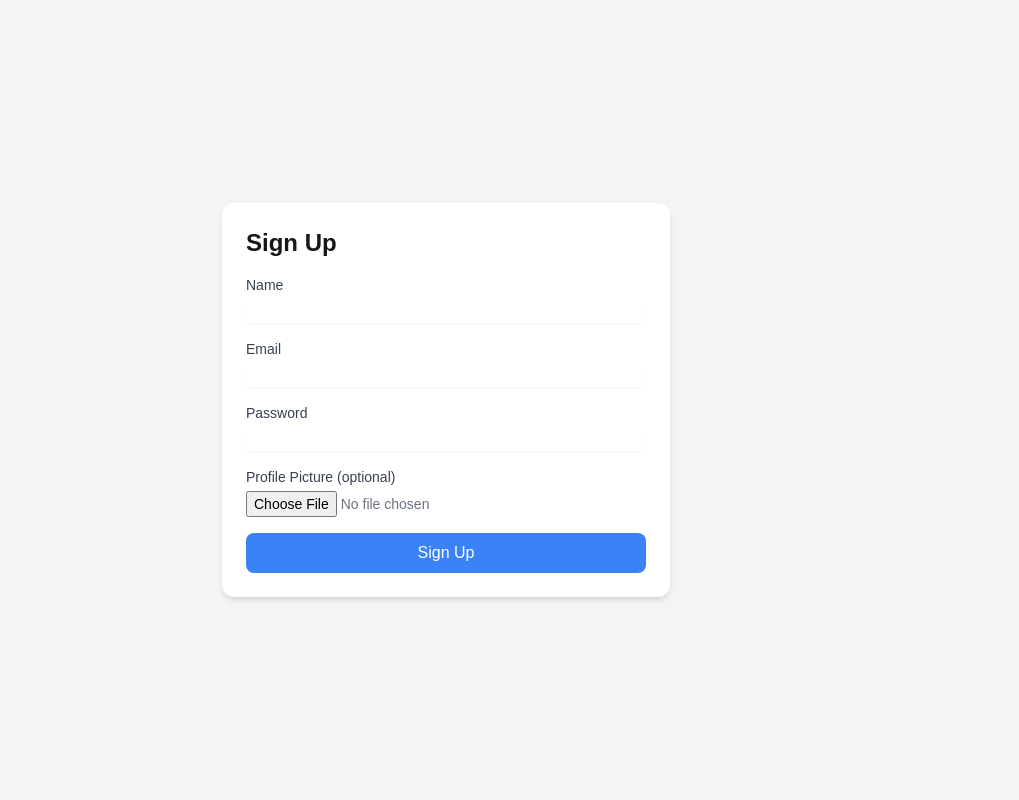
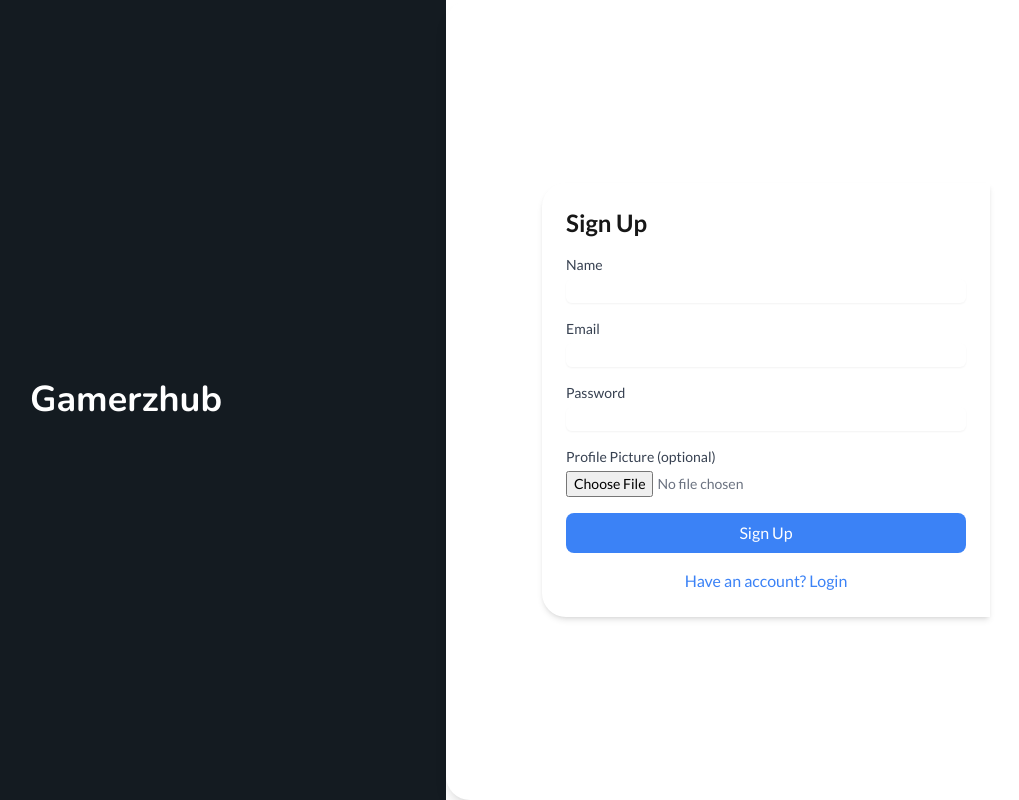
Before and after one commit to jere-eee/p4-full-stack-project, a Next.js app in the folder client/: page /signup in a window 1280 px wide. Shown: the whole page, without its empty margins (194-1213 px from the left). Built offline with nearby package versions, Linux system fonts and the light colour scheme.

Commit message:
styling for login and signup pages

```diff
--- a/client/app/login/page.js
+++ b/client/app/login/page.js
@@ -2,9 +2,22 @@
 import * as Yup from "yup";
 import { useFormik } from "formik";
 import { useRouter } from "next/navigation";
+import { Nunito, Lato } from 'next/font/google';
+import Link from "next/link";
+
+const nunito = Nunito({
+  weight: ["200", "300", "400", "500", "700", "900"],
+  subsets: ["latin"],
+  display: "swap",
+});
+
+const lato = Lato({
+  weight: ["100", "300", "400", "700", "900"],
+  subsets: ["latin"],
+  display: "swap",
+});
 
 export default function Login() {
-
   const router = useRouter();
 
   const formik = useFormik({
@@ -13,42 +26,44 @@ export default function Login() {
       password: "",
     },
     validationSchema: Yup.object({
-      email: Yup.string()
-        .required("Email is required"),
-      password: Yup.string()
-        .required("Password is required"),
+      email: Yup.string().required("Email is required"),
+      password: Yup.string().required("Password is required"),
     }),
     onSubmit: (values) => {
-      // Create an object to send in the request
       const payload = {
         email: values.email,
         password: values.password,
       };
 
-      // Send the data as JSON
       fetch("http://localhost:5000/login", {
         method: "POST",
         headers: {
-          "Content-Type": "application/json", // Indicate the payload is JSON
+          "Content-Type": "application/json",
         },
         credentials: "include",
-        body: JSON.stringify(payload), // Convert the payload object to JSON
+        body: JSON.stringify(payload),
       })
         .then((res) => res.json())
         .then((data) => {
-          console.log(data)
-          router.push('/')
+          console.log(data);
+          router.push('/');
         })
         .catch((err) => console.error(err));
     },
   });
 
   return (
-    <div className="min-h-screen flex items-center justify-center bg-gray-100">
-      <div className="bg-white shadow-md rounded-xl p-6 w-full max-w-md">
-        <h2 className="text-2xl font-bold mb-4">Sign Up</h2>
+    <div className={`min-h-screen flex ${lato.className}`}>
+      {/* Left Side */}
+      <div className="w-1/2 bg-[#141B21] flex items-center justify-center">
+        <h1 className={`text-4xl font-bold text-white ${nunito.className}`}>Gamerzhub</h1>
+      </div>
+
+      {/* Right Side - Form */}
+      <div className="w-1/2 flex items-center justify-center bg-white rounded-l-2xl">
+        <div className="shadow-md rounded-xl p-6 w-full max-w-md">
+          <h2 className="text-2xl font-bold mb-4">Login</h2>
           <form onSubmit={formik.handleSubmit} className="space-y-4">
-
             <div>
               <label className="block text-sm font-medium text-gray-700">Email</label>
               <input
@@ -61,9 +76,9 @@ export default function Login() {
                   formik.errors.email && formik.touched.email ? "border-red-500" : "border-gray-300"
                 }`}
               />
-            {formik.touched.email && formik.errors.email ? (
+              {formik.touched.email && formik.errors.email && (
                 <p className="text-red-500 text-sm">{formik.errors.email}</p>
-            ) : null}
+              )}
             </div>
 
             <div>
@@ -78,9 +93,9 @@ export default function Login() {
                   formik.errors.password && formik.touched.password ? "border-red-500" : "border-gray-300"
                 }`}
               />
-            {formik.touched.password && formik.errors.password ? (
+              {formik.touched.password && formik.errors.password && (
                 <p className="text-red-500 text-sm">{formik.errors.password}</p>
-            ) : null}
+              )}
             </div>
 
             <button
@@ -89,7 +104,14 @@ export default function Login() {
             >
               Login
             </button>
+
+            <div className="text-center mt-4">
+              <Link href={'/signup'} className="text-blue-500 hover:underline">
+                Don't have an account? Sign up
+              </Link>
+            </div>
           </form>
+        </div>
       </div>
     </div>
   );
--- a/client/app/signup/page.js
+++ b/client/app/signup/page.js
@@ -2,9 +2,22 @@
 import * as Yup from "yup";
 import { useFormik } from "formik";
 import { useRouter } from "next/navigation";
+import { Nunito, Lato } from 'next/font/google';
+import Link from "next/link";
+
+const nunito = Nunito({
+  weight: ["200", "300", "400", "500", "700", "900"],
+  subsets: ["latin"],
+  display: "swap",
+});
+
+const lato = Lato({
+  weight: ["100", "300", "400", "700", "900"],
+  subsets: ["latin"],
+  display: "swap",
+});
 
 export default function Signup() {
-
   const router = useRouter();
 
   const formik = useFormik({
@@ -26,36 +39,42 @@ export default function Signup() {
         .required("Password is required"),
     }),
     onSubmit: (values) => {
-      // Create an object to send in the request
       const payload = {
         name: values.name,
         email: values.email,
         password: values.password,
-        profile_picture: values.profilePicture, // assuming you are sending the image URL or base64 string
+        profile_picture: values.profilePicture,
       };
 
-      console.log(payload)
-      // Send the data as JSON
+      console.log(payload);
+
       fetch("http://localhost:5000/signup", {
         method: "POST",
         headers: {
-          "Content-Type": "application/json", // Indicate the payload is JSON
+          "Content-Type": "application/json",
         },
         credentials: "include",
-        body: JSON.stringify(payload), // Convert the payload object to JSON
+        body: JSON.stringify(payload),
       })
         .then((res) => res.json())
         .then((data) => {
           console.log("User created:", data);
-          router.push('/')
+          router.push("/");
         })
         .catch((err) => console.error(err));
     },
   });
 
   return (
-    <div className="min-h-screen flex items-center justify-center bg-gray-100">
-      <div className="bg-white shadow-md rounded-xl p-6 w-full max-w-md">
+    <div className={`min-h-screen flex overflow-hidden ${lato.className}`}>
+      {/* Left Side */}
+      <div className="w-1/2 bg-[#141B21] flex items-center justify-center">
+        <h1 className={`text-4xl font-bold text-white ${nunito.className}`}>Gamerzhub</h1>
+      </div>
+
+      {/* Right Side - Form */}
+      <div className="w-1/2 flex items-center justify-center bg-white rounded-l-3xl overflow-hidden shadow-lg">
+        <div className="p-6 w-full max-w-md shadow-md rounded-l-3xl">
           <h2 className="text-2xl font-bold mb-4">Sign Up</h2>
           <form onSubmit={formik.handleSubmit} className="space-y-4">
             <div>
@@ -70,9 +89,9 @@ export default function Signup() {
                   formik.errors.name && formik.touched.name ? "border-red-500" : "border-gray-300"
                 }`}
               />
-            {formik.touched.name && formik.errors.name ? (
+              {formik.touched.name && formik.errors.name && (
                 <p className="text-red-500 text-sm">{formik.errors.name}</p>
-            ) : null}
+              )}
             </div>
 
             <div>
@@ -87,9 +106,9 @@ export default function Signup() {
                   formik.errors.email && formik.touched.email ? "border-red-500" : "border-gray-300"
                 }`}
               />
-            {formik.touched.email && formik.errors.email ? (
+              {formik.touched.email && formik.errors.email && (
                 <p className="text-red-500 text-sm">{formik.errors.email}</p>
-            ) : null}
+              )}
             </div>
 
             <div>
@@ -104,9 +123,9 @@ export default function Signup() {
                   formik.errors.password && formik.touched.password ? "border-red-500" : "border-gray-300"
                 }`}
               />
-            {formik.touched.password && formik.errors.password ? (
+              {formik.touched.password && formik.errors.password && (
                 <p className="text-red-500 text-sm">{formik.errors.password}</p>
-            ) : null}
+              )}
             </div>
 
             <div>
@@ -127,7 +146,17 @@ export default function Signup() {
             >
               Sign Up
             </button>
+
+            <div className="text-center mt-4">
+              <Link
+                href="/login"
+                className="text-blue-500 hover:text-blue-600"
+              >
+                Have an account? Login
+              </Link>
+            </div>
           </form>
+        </div>
       </div>
     </div>
   );
```
Lines whose indentation alone changed are shown as unchanged.
